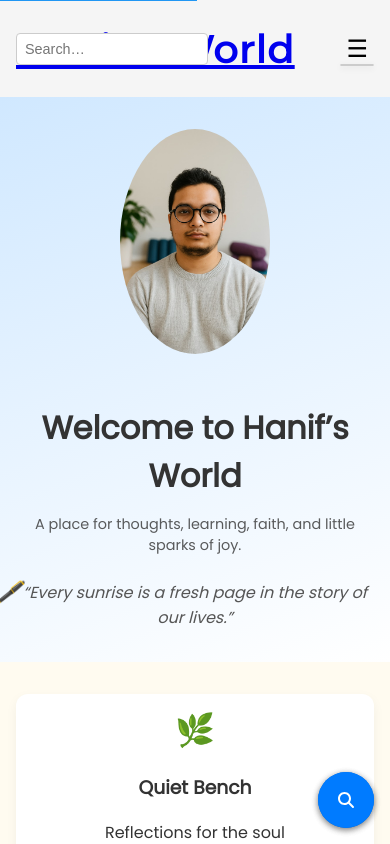
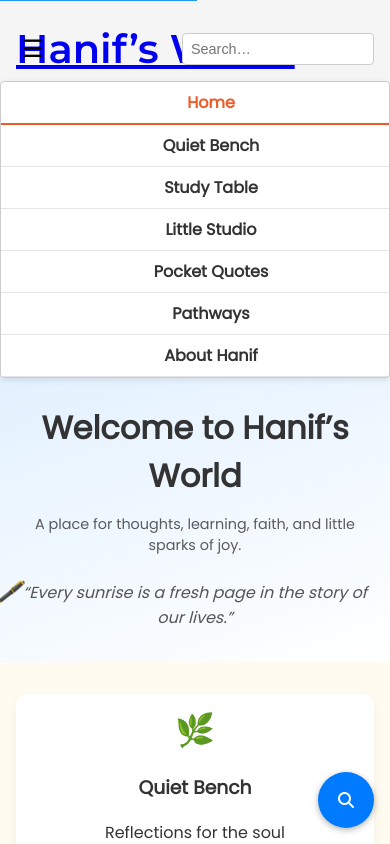
Before and after one commit to hanif0905/hanif-site, a plain HTML site: page index.html in a window 390 px wide. Both pictures are taken after a click on the button "Toggle menu". Shown: the top 844 px of the page. Drawn offline with nearby package versions, Linux system fonts and the light colour scheme; a small style sheet from the web is missing.

Commit message:
Add dropdown nav CSS & direct-search JS

```diff
--- a/about-hanif.html
+++ b/about-hanif.html
@@ -45,7 +45,17 @@
 <body class="about-hanif">
   <header>
   <div class="nav-container">
-    <!-- 1. Search bar on the left -->
+    <!-- 1. Hamburger toggle on the far left -->
+    <button id="nav-toggle" class="nav-toggle" aria-label="Toggle menu">
+      &#9776;
+    </button>
+
+    <!-- 2. Site title centered -->
+    <h1 class="site-title">
+      <a href="index.html">Hanif’s World</a>
+    </h1>
+
+    <!-- 3. Search input pinned to the right -->
     <input
       id="nav-search-input"
       class="nav-search-bar"
@@ -54,20 +64,7 @@
       aria-label="Search the site"
     />
 
-    <!-- 2. Centered site title -->
-    <h1 class="site-title">
-      <a href="index.html">Hanif’s World</a>
-    </h1>
-
-    <!-- 3. Dropdown menu on the right -->
-    <div class="menu-container">
-      <button
-        id="nav-toggle"
-        class="nav-toggle"
-        aria-label="Toggle pages menu"
-      >
-        &#9776;
-      </button>
+    <!-- 4. Dropdown menu (hidden until toggle) -->
     <nav id="nav-menu" class="nav-menu">
       <ul>
         <li><a href="index.html">Home</a></li>
@@ -79,7 +76,6 @@
         <li><a href="about-hanif.html">About Hanif</a></li>
       </ul>
     </nav>
-    </div>
   </div>
 </header>
   <main id="main-content">
@@ -146,29 +142,9 @@
   <footer>
     <p>© 2025 Hanif’s Corner</p>
   </footer>
-<!-- Font Awesome for hamburger icon -->
-<script defer src="https://cdnjs.cloudflare.com/ajax/libs/font-awesome/6.4.0/js/all.min.js"
-  integrity="sha512-...replace-with-latest-hash..." crossorigin="anonymous" referrerpolicy="no-referrer">
-</script>
+<!-- Fuse.js from CDN for fuzzy searching -->
+<script src="https://cdn.jsdelivr.net/npm/fuse.js@6.6.2/dist/fuse.min.js"></script>
 
-<!-- Nav toggle and Search-on-Enter script -->
-<script>
-  // Hamburger toggle
-  document.getElementById('nav-toggle').addEventListener('click', () => {
-    document.getElementById('nav-menu').classList.toggle('open');
-  });
-
-  // Search on Enter
-  const navSearch = document.getElementById('nav-search-input');
-  navSearch.addEventListener('keydown', (e) => {
-    if (e.key === 'Enter' && navSearch.value.trim()) {
-      const q = encodeURIComponent(navSearch.value.trim());
-      window.location.href = `search.html?q=${q}`;
-    }
-  });
-</script>
-  <!-- Fuse.js + toggle/search logic -->
-<script src="https://cdn.jsdelivr.net/npm/fuse.js@6.6.2/dist/fuse.min.js"></script>
 <script>
   // Toggle the dropdown menu
   document.getElementById('nav-toggle')
@@ -176,24 +152,31 @@
       document.getElementById('nav-menu').classList.toggle('open');
     });
 
-  // Redirect on Enter
+  // Redirect on Enter in the search bar
   (function() {
     const input = document.getElementById('nav-search-input');
     let dataPromise;
+
     input.addEventListener('keydown', async e => {
       if (e.key !== 'Enter') return;
       e.preventDefault();
       const term = input.value.trim();
       if (!term) return;
-      dataPromise = dataPromise ||
-        fetch('/data/search.json').then(r => r.json());
+
+      // Load search data once
+      dataPromise = dataPromise || fetch('/data/search.json').then(r => r.json());
       const data = await dataPromise;
+
+      // Run Fuse.js
       const results = new Fuse(data, {
-        keys: ['title','description'],
+        keys: ['title', 'description'],
         threshold: 0.3
       }).search(term);
-      window.location.href =
-        results.length ? results[0].item.url : 'index.html';
+
+      // Go to the top match or home
+      window.location.href = results.length
+        ? results[0].item.url
+        : 'index.html';
     });
   })();
 </script>
--- a/css/style.css
+++ b/css/style.css
@@ -1401,3 +1401,95 @@ window.addEventListener('scroll', () => {
     gap: 1rem;
   }
 }
+/* ─── NAV LAYOUT ───────────────────────────────────────────────────── */
+.nav-container {
+  position: relative;
+  text-align: center;
+  padding: 0.5rem 1rem;
+}
+
+/* 1. Hamburger on the far left */
+.nav-toggle {
+  position: absolute;
+  left: 1rem;
+  top: 50%;
+  transform: translateY(-50%);
+  background: none;
+  border: none;
+  font-size: 1.5rem;
+  cursor: pointer;
+}
+
+/* 2. Title stays centered */
+.site-title {
+  margin: 0;
+  display: inline-block;
+}
+
+/* 3. Search bar on the right */
+.nav-search-bar {
+  position: absolute;
+  right: 1rem;
+  top: 50%;
+  transform: translateY(-50%);
+  width: 12rem;
+  padding: 0.3rem 0.5rem;
+  font-size: 0.9rem;
+  border: 1px solid #ccc;
+  border-radius: 4px;
+  outline: none;
+  transition: border-color 0.2s;
+}
+.nav-search-bar:focus {
+  border-color: #007bff;
+  box-shadow: 0 0 0 2px rgba(0,123,255,0.25);
+}
+
+/* 4. Dropdown menu hidden by default */
+.nav-menu {
+  position: absolute;
+  top: 100%;
+  left: 0;
+  background: #fff;
+  border: 1px solid #ccc;
+  border-radius: 4px;
+  max-height: 0;
+  overflow: hidden;
+  transition: max-height 0.3s ease;
+  box-shadow: 0 2px 6px rgba(0,0,0,0.1);
+  z-index: 100;
+}
+.nav-menu.open {
+  max-height: 500px; /* enough to show all links */
+}
+.nav-menu ul {
+  list-style: none;
+  margin: 0;
+  padding: 0;
+}
+.nav-menu li a {
+  display: block;
+  padding: 0.5rem 1rem;
+  text-decoration: none;
+  color: inherit;
+}
+.nav-menu li a:hover {
+  background: #f0f0f0;
+}
+
+/* 5. Desktop: inline menu, hide hamburger */
+@media (min-width: 768px) {
+  .nav-toggle { display: none; }
+  .nav-menu {
+    position: static;
+    display: block;
+    max-height: none;
+    border: none;
+    box-shadow: none;
+  }
+  .nav-menu ul {
+    display: flex;
+    gap: 1rem;
+  }
+  .nav-search-bar { width: 14rem; }
+}
--- a/index.html
+++ b/index.html
@@ -63,7 +63,17 @@
   <a href="#main-content" class="skip-link">Skip to main content</a>
 <header>
   <div class="nav-container">
-    <!-- 1. Search bar on the left -->
+    <!-- 1. Hamburger toggle on the far left -->
+    <button id="nav-toggle" class="nav-toggle" aria-label="Toggle menu">
+      &#9776;
+    </button>
+
+    <!-- 2. Site title centered -->
+    <h1 class="site-title">
+      <a href="index.html">Hanif’s World</a>
+    </h1>
+
+    <!-- 3. Search input pinned to the right -->
     <input
       id="nav-search-input"
       class="nav-search-bar"
@@ -72,20 +82,7 @@
       aria-label="Search the site"
     />
 
-    <!-- 2. Centered site title -->
-    <h1 class="site-title">
-      <a href="index.html">Hanif’s World</a>
-    </h1>
-
-    <!-- 3. Dropdown menu on the right -->
-    <div class="menu-container">
-      <button
-        id="nav-toggle"
-        class="nav-toggle"
-        aria-label="Toggle pages menu"
-      >
-        &#9776;
-      </button>
+    <!-- 4. Dropdown menu (hidden until toggle) -->
     <nav id="nav-menu" class="nav-menu">
       <ul>
         <li><a href="index.html">Home</a></li>
@@ -97,7 +94,6 @@
         <li><a href="about-hanif.html">About Hanif</a></li>
       </ul>
     </nav>
-    </div>
   </div>
 </header>
 <section class="hero layout layout--left align-middle">
@@ -202,45 +198,9 @@
   </footer>
 
   <!-- Back-to-Top Script -->
-  <script>
-    const btn = document.getElementById('back-to-top');
-    window.addEventListener('scroll', () => {
-      btn.style.display = window.scrollY > 200 ? 'block' : 'none';
-    });
-    btn.addEventListener('click', () => {
-      window.scrollTo({ top: 0, behavior: 'smooth' });
-    });
-  </script>
-<footer>
-    <p>© 2025 Hanif’s Corner</p>
-  </footer>
-<!-- Floating Search Button -->
-<a href="search.html" class="search-fab" aria-label="Search">
-  <i class="fas fa-search" aria-hidden="true"></i>
-</a>
-<!-- Font Awesome for hamburger icon -->
-<script defer src="https://cdnjs.cloudflare.com/ajax/libs/font-awesome/6.4.0/js/all.min.js"
-  integrity="sha512-...replace-with-latest-hash..." crossorigin="anonymous" referrerpolicy="no-referrer">
-</script>
+  <!-- Fuse.js from CDN for fuzzy searching -->
+<script src="https://cdn.jsdelivr.net/npm/fuse.js@6.6.2/dist/fuse.min.js"></script>
 
-<!-- Nav toggle and Search-on-Enter script -->
-<script>
-  // Hamburger toggle
-  document.getElementById('nav-toggle').addEventListener('click', () => {
-    document.getElementById('nav-menu').classList.toggle('open');
-  });
-
-  // Search on Enter
-  const navSearch = document.getElementById('nav-search-input');
-  navSearch.addEventListener('keydown', (e) => {
-    if (e.key === 'Enter' && navSearch.value.trim()) {
-      const q = encodeURIComponent(navSearch.value.trim());
-      window.location.href = `search.html?q=${q}`;
-    }
-  });
-</script>
-  <!-- Fuse.js + toggle/search logic -->
-<script src="https://cdn.jsdelivr.net/npm/fuse.js@6.6.2/dist/fuse.min.js"></script>
 <script>
   // Toggle the dropdown menu
   document.getElementById('nav-toggle')
@@ -248,24 +208,31 @@
       document.getElementById('nav-menu').classList.toggle('open');
     });
 
-  // Redirect on Enter
+  // Redirect on Enter in the search bar
   (function() {
     const input = document.getElementById('nav-search-input');
     let dataPromise;
+
     input.addEventListener('keydown', async e => {
       if (e.key !== 'Enter') return;
       e.preventDefault();
       const term = input.value.trim();
       if (!term) return;
-      dataPromise = dataPromise ||
-        fetch('/data/search.json').then(r => r.json());
+
+      // Load search data once
+      dataPromise = dataPromise || fetch('/data/search.json').then(r => r.json());
       const data = await dataPromise;
+
+      // Run Fuse.js
       const results = new Fuse(data, {
-        keys: ['title','description'],
+        keys: ['title', 'description'],
         threshold: 0.3
       }).search(term);
-      window.location.href =
-        results.length ? results[0].item.url : 'index.html';
+
+      // Go to the top match or home
+      window.location.href = results.length
+        ? results[0].item.url
+        : 'index.html';
     });
   })();
 </script>
```
Also changed, not shown: little-studio.html (+27 -44 lines), pathways.html (+27 -44 lines), study-table.html (+27 -44 lines). Lines whose indentation alone changed are shown as unchanged.
